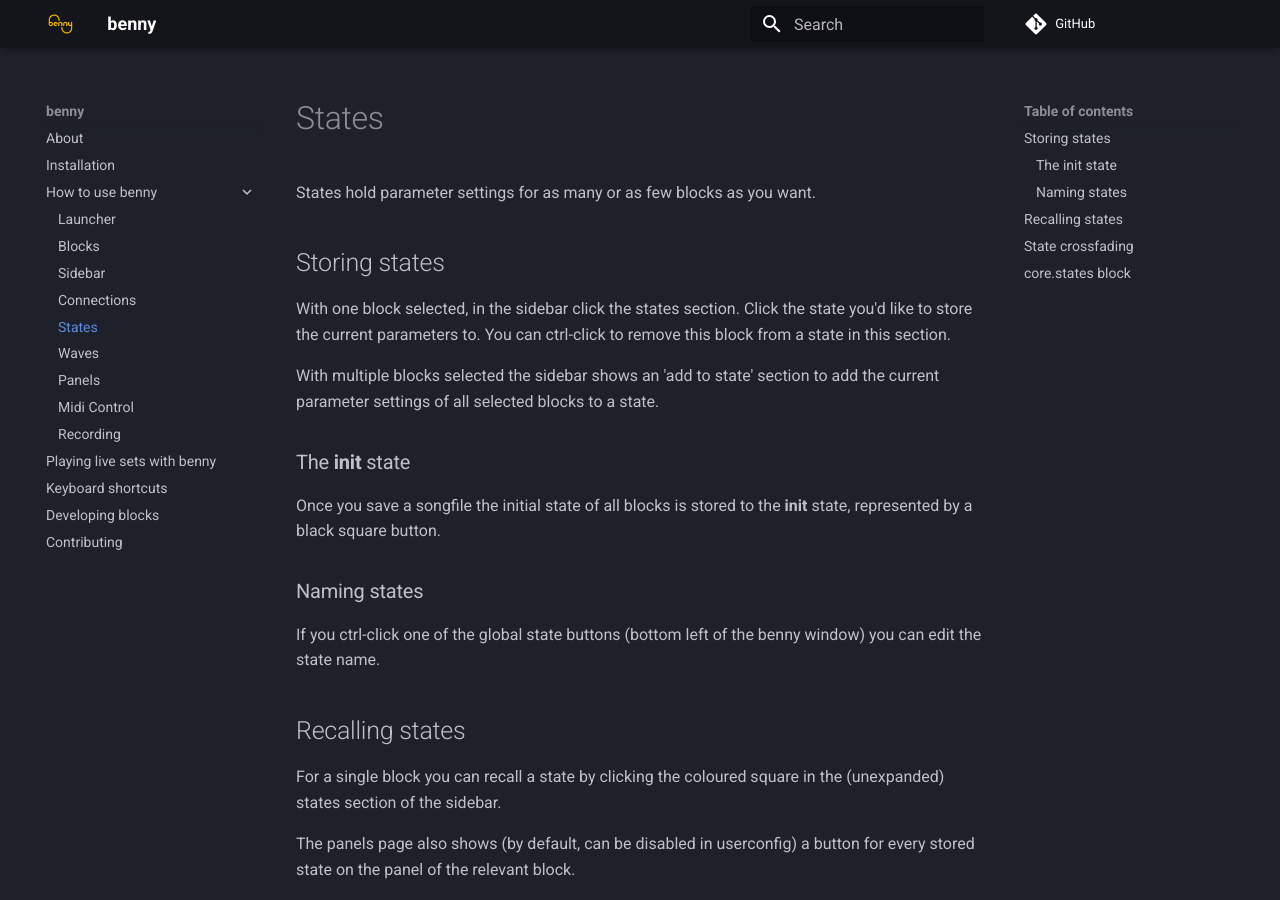
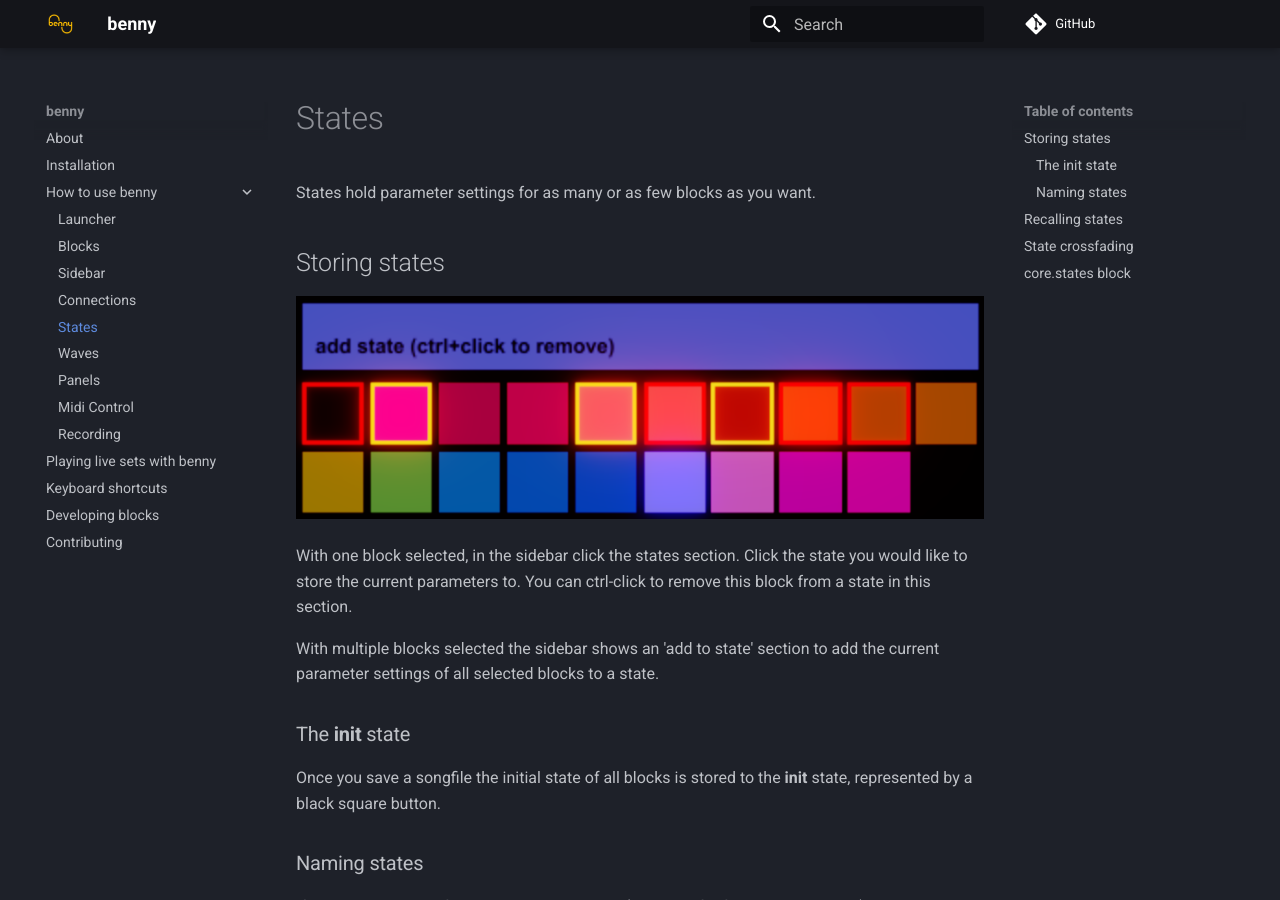
Before and after one commit to playbenny/benny_manual, an MkDocs documentation site: the page built from docs/states.md, in a window 1280 px wide and 900 px high. Built offline with MkDocs 1.6.1 and Material for MkDocs 9.7.7, drawn with Linux system fonts in a browser that asks for light colours; comment, search, counter and statistics services are not loaded.

Commit message:
Update states.md

```diff
--- a/docs/states.md
+++ b/docs/states.md
@@ -2,7 +2,9 @@ States hold parameter settings for as many or as few blocks as you want.
 
 ## Storing states
 
-With one block selected, in the sidebar click the states section. Click the state you'd like to store the current parameters to. You can ctrl-click to remove this block from a state in this section.
+![sidebar states section again](assets/screenshots/sidebar_states_edit.png)
+
+With one block selected, in the sidebar click the states section. Click the state you would like to store the current parameters to. You can ctrl-click to remove this block from a state in this section.
 
 With multiple blocks selected the sidebar shows an 'add to state' section to add the current parameter settings of all selected blocks to a state.
 
@@ -20,9 +22,9 @@ For a single block you can recall a state by clicking the coloured square in the
 
 The panels page also shows (by default, can be disabled in userconfig) a button for every stored state on the panel of the relevant block.
 
+![global state buttons](assets/screenshots/global_states.png)
+
 To recall a given state for ALL blocks use the global state buttons that are at the bottom left corner of the benny window.
-
-![global state buttons](assets/screenshots/global_states.png)
 
 Alt+click on the init state button also reloads all blocks' 'data' - everything that isn't a parameter that a block stores, eg patterns in sequencers, etc.
 
@@ -30,9 +32,9 @@ Alt+click on the init state button also reloads all blocks' 'data' - everything
 
 You can smoothly and gradually transition into a state.
 
+![state xfade](assets/screenshots/state_fade.png)
+
 Click and hold on one of the global state buttons in the bottom left corner of the window. After a brief pause a horizontal slider appears. Drag to the right to interpolate from the current settings into the stored state.
-
-![state xfade](assets/screenshots/state_fade.png)
 
 ## core.states block
 
```
